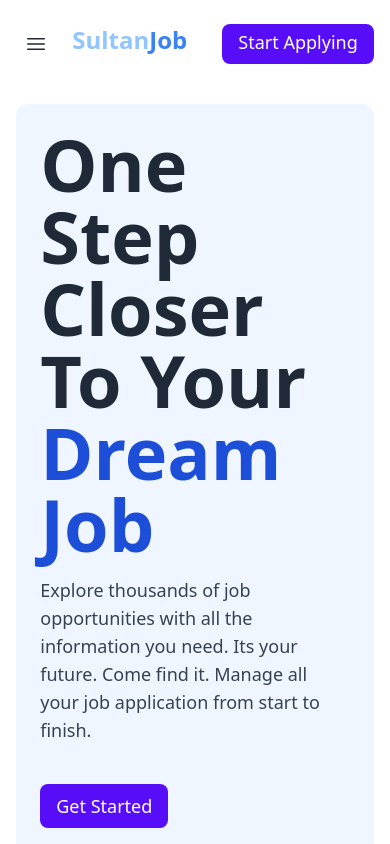
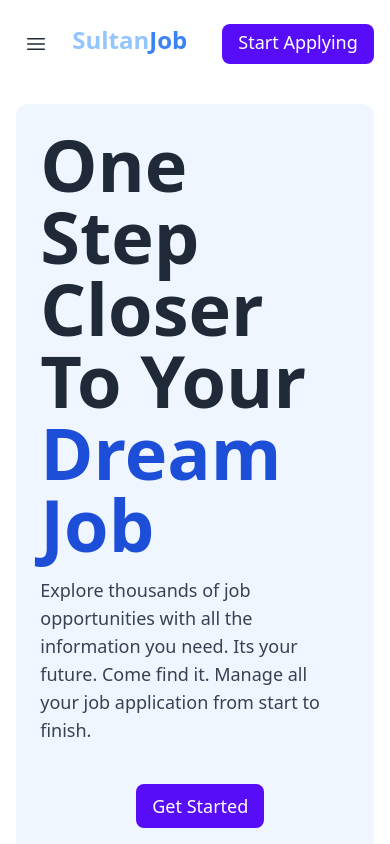
Before and after one commit to md-sofiul-alam/sultans-job, a React (Vite) app: page / in a window 390 px wide. Shown: the top 844 px of the page. Built offline with nearby package versions, Linux system fonts and the light colour scheme.

Commit message:
Banner Part is fully responsible to mobile

```diff
--- a/src/components/Banner.jsx
+++ b/src/components/Banner.jsx
@@ -6,7 +6,7 @@ const Banner = () => {
             <div className='lg:col-span-3'>
             <h1 className='text-7xl font-bold'>One Step <br /> Closer To Your <br /><span className='text-blue-700'>Dream Job</span></h1>
             <p className='text-lg text-gray-700 mt-4'>Explore thousands of job opportunities with all the information you need. Its your future. Come find it. Manage all your job application from start to finish.</p>
-            <button className="bg-primary rounded-lg text-lg text-white py-2 px-4 font-medium mt-10">Get Started</button>
+            <button className="bg-primary ml-24 lg:ml-0 rounded-lg text-lg text-white py-2 px-4 font-medium mt-10">Get Started</button>
             </div>
             <img className='rounded-xl lg:col-span-4 w-11/12 h-full' src="https://www.itresourcescorp.com/wp-content/uploads/2022/05/AdobeStock_310133736.jpeg" alt="" />
         </div>
```
